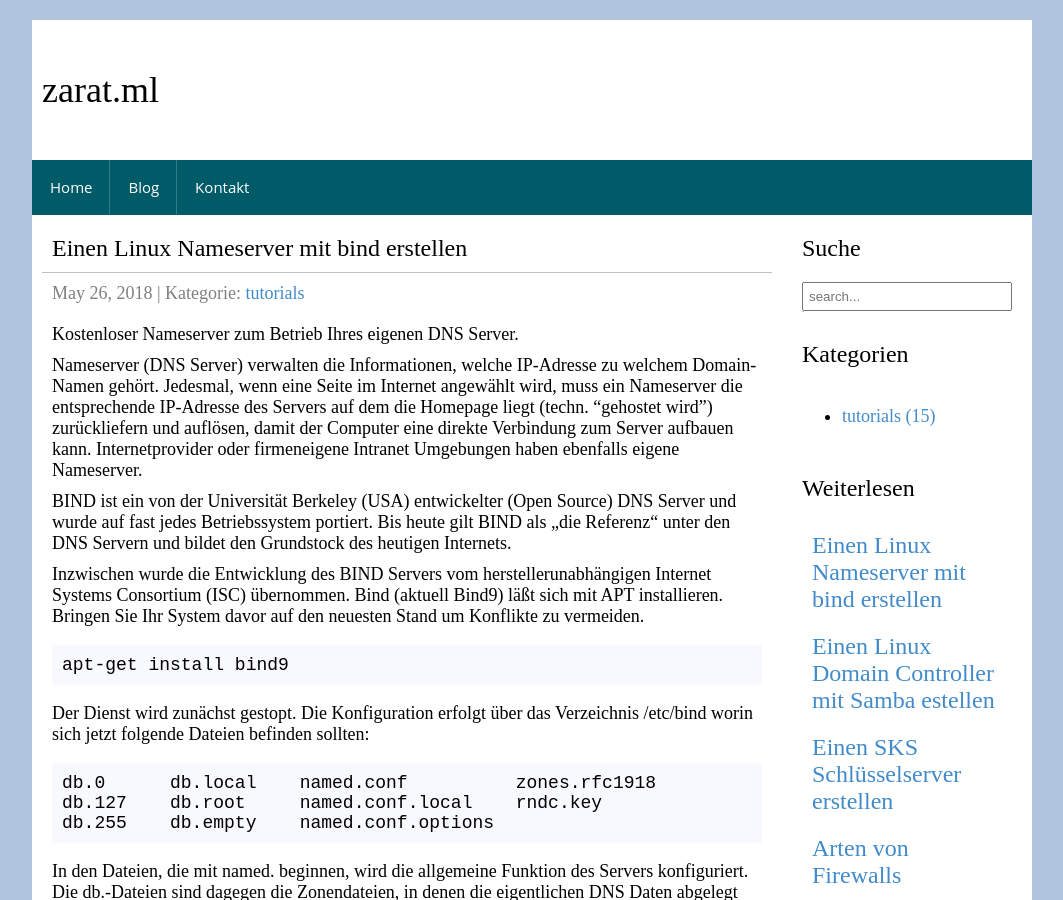
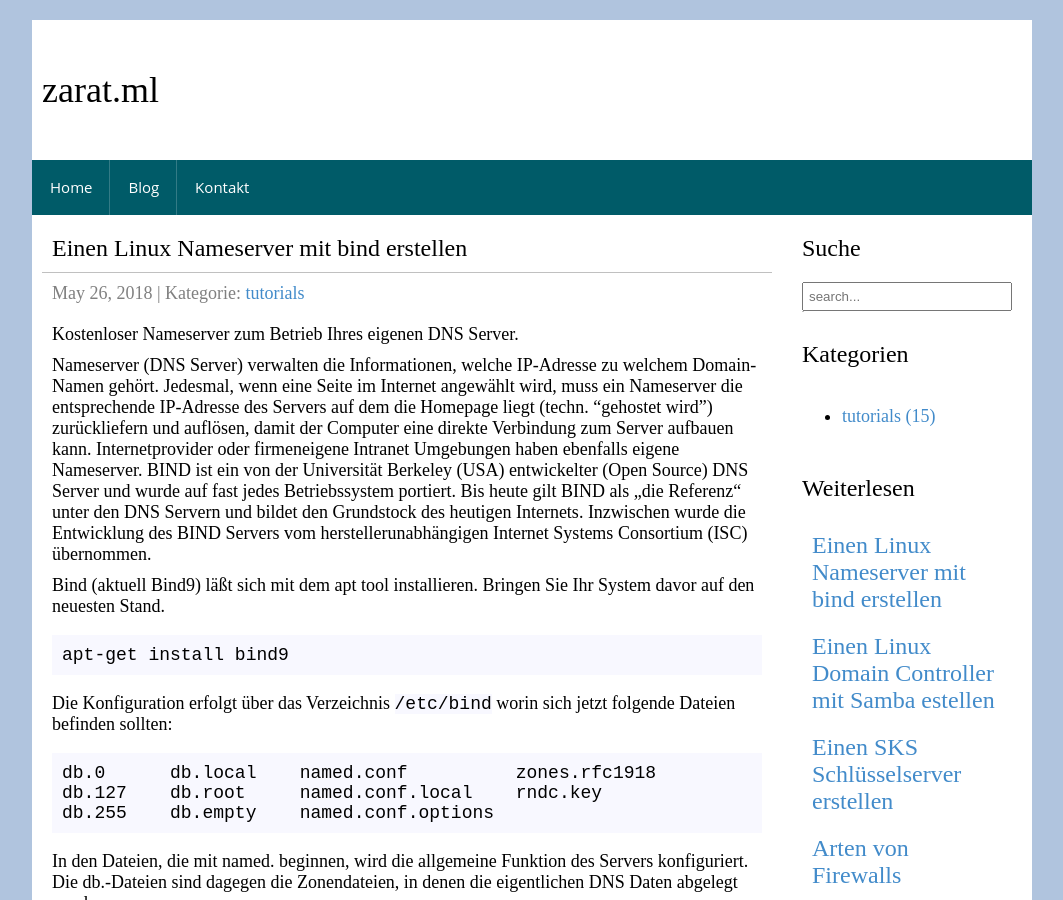
Before and after one commit to zarat/zarat.github.io, a Jekyll site: the page built from _posts/2018-05-26-nameserver.markdown, in a window 1280 px wide and 900 px high. Shown: the whole window, without its empty margins (108-1171 px from the left). Built offline with Jekyll 4.4.1, drawn with Linux system fonts in a browser that asks for light colours.

Commit message:
Update 2018-05-26-nameserver.markdown

```diff
--- a/_posts/2018-05-26-nameserver.markdown
+++ b/_posts/2018-05-26-nameserver.markdown
@@ -10,19 +10,19 @@ Kostenloser Nameserver zum Betrieb Ihres eigenen DNS Server.
 
 <!--excerpt_separator-->
 
-Nameserver (DNS Server) verwalten die Informationen, welche IP-Adresse zu welchem Domain-Namen gehört. Jedesmal, wenn eine Seite im Internet angewählt wird, muss ein Nameserver die entsprechende IP-Adresse des Servers auf dem die Homepage liegt (techn. "gehostet wird") zurückliefern und auflösen, damit der Computer eine direkte Verbindung zum Server aufbauen kann. Internetprovider oder firmeneigene Intranet Umgebungen haben ebenfalls eigene Nameserver.
+Nameserver (DNS Server) verwalten die Informationen, welche IP-Adresse zu welchem Domain-Namen gehört. Jedesmal, wenn eine Seite im Internet angewählt wird, muss ein Nameserver die entsprechende IP-Adresse des Servers auf dem die Homepage liegt (techn. "gehostet wird") zurückliefern und auflösen, damit der Computer eine direkte Verbindung zum Server aufbauen kann. Internetprovider oder firmeneigene Intranet Umgebungen haben ebenfalls eigene Nameserver. BIND ist ein von der Universität Berkeley (USA) entwickelter (Open Source) DNS Server und wurde auf fast jedes Betriebssystem portiert. Bis heute gilt BIND als „die Referenz“ unter den DNS Servern und bildet den Grundstock des heutigen Internets. Inzwischen wurde die Entwicklung des BIND Servers vom herstellerunabhängigen Internet Systems Consortium (ISC) übernommen.
 
-BIND ist ein von der Universität Berkeley (USA) entwickelter (Open Source) DNS Server und wurde auf fast jedes Betriebssystem portiert. Bis heute gilt BIND als „die Referenz“ unter den DNS Servern und bildet den Grundstock des heutigen Internets.
-
-Inzwischen wurde die Entwicklung des BIND Servers vom herstellerunabhängigen Internet Systems Consortium (ISC) übernommen. Bind (aktuell Bind9) läßt sich mit APT installieren. Bringen Sie Ihr System davor auf den neuesten Stand um Konflikte zu vermeiden.
+Bind (aktuell Bind9) läßt sich mit dem apt tool installieren. Bringen Sie Ihr System davor auf den neuesten Stand.
 
 <pre>apt-get install bind9</pre>
 
-Der Dienst wird zunächst gestopt. Die Konfiguration erfolgt über das Verzeichnis /etc/bind worin sich jetzt folgende Dateien befinden sollten:
+Die Konfiguration erfolgt über das Verzeichnis <code>/etc/bind</code> worin sich jetzt folgende Dateien befinden sollten:
 
-<pre>db.0      db.local    named.conf          zones.rfc1918
+<pre>
+db.0      db.local    named.conf          zones.rfc1918
 db.127    db.root     named.conf.local    rndc.key
-db.255    db.empty    named.conf.options</pre>
+db.255    db.empty    named.conf.options
+</pre>
 
 In den Dateien, die mit named. beginnen, wird die allgemeine Funktion des Servers konfiguriert. Die db.-Dateien sind dagegen die Zonendateien, in denen die eigentlichen DNS Daten abgelegt werden.
 
```
